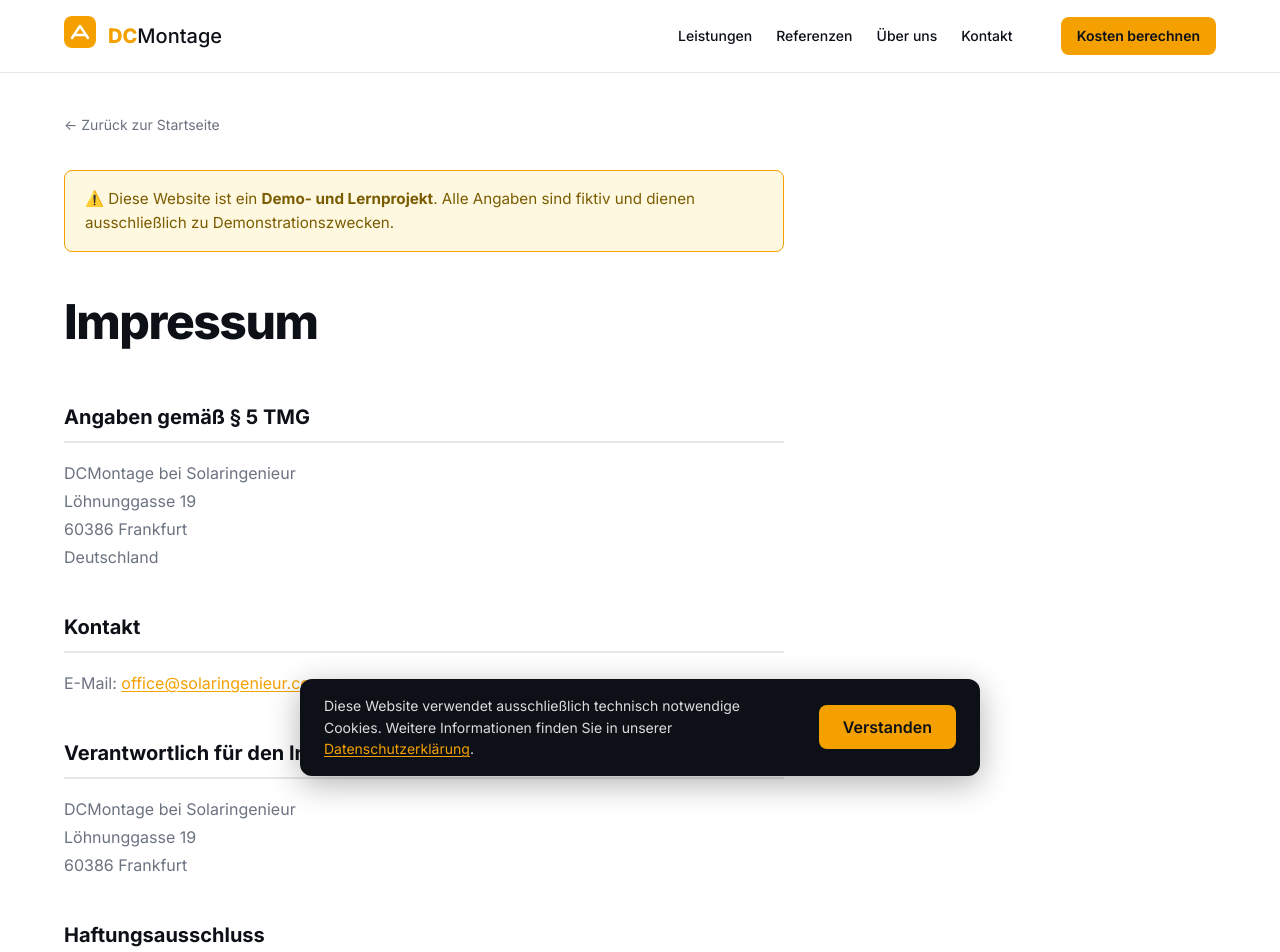
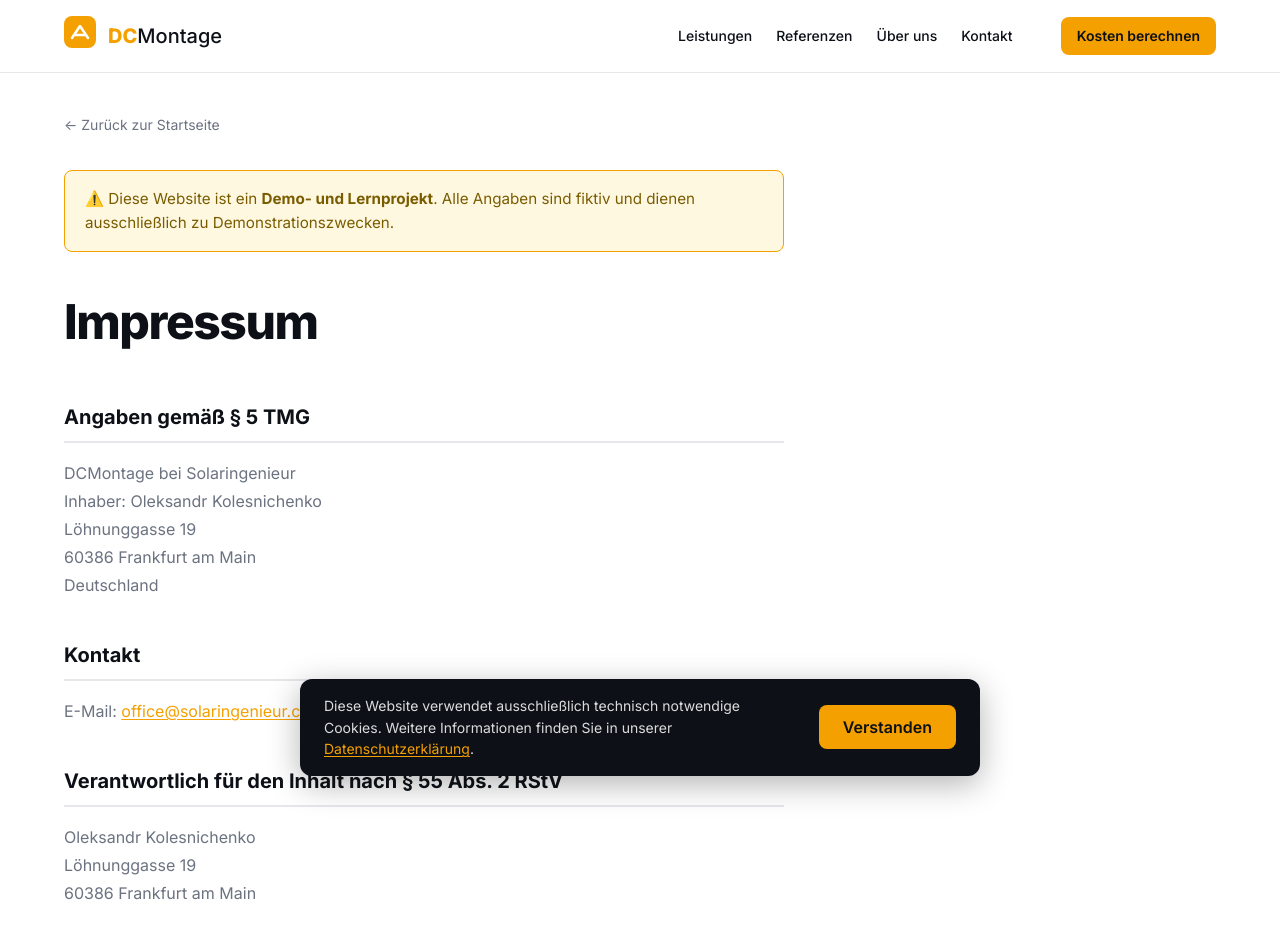
Before and after one commit to Oleksandr-Kharkiv/dcmontage.de, a Next.js app: page /impressum in a window 1280 px wide. Shown: the top 952 px of the page. Built offline with nearby package versions, Linux system fonts and the light colour scheme.

Commit message:
fix: update impressum with responsible person name and full city name

```diff
--- a/app/impressum/page.js
+++ b/app/impressum/page.js
@@ -29,8 +29,9 @@ export default function ImpressumPage() {
             <h2>Angaben gemäß § 5 TMG</h2>
             <p>
               DCMontage bei Solaringenieur<br />
+              Inhaber: Oleksandr Kolesnichenko<br />
               Löhnunggasse 19<br />
-              60386 Frankfurt<br />
+              60386 Frankfurt am Main<br />
               Deutschland
             </p>
 
@@ -41,9 +42,9 @@ export default function ImpressumPage() {
 
             <h2>Verantwortlich für den Inhalt nach § 55 Abs. 2 RStV</h2>
             <p>
-              DCMontage bei Solaringenieur<br />
+              Oleksandr Kolesnichenko<br />
               Löhnunggasse 19<br />
-              60386 Frankfurt
+              60386 Frankfurt am Main
             </p>
 
             <h2>Haftungsausschluss</h2>
```
